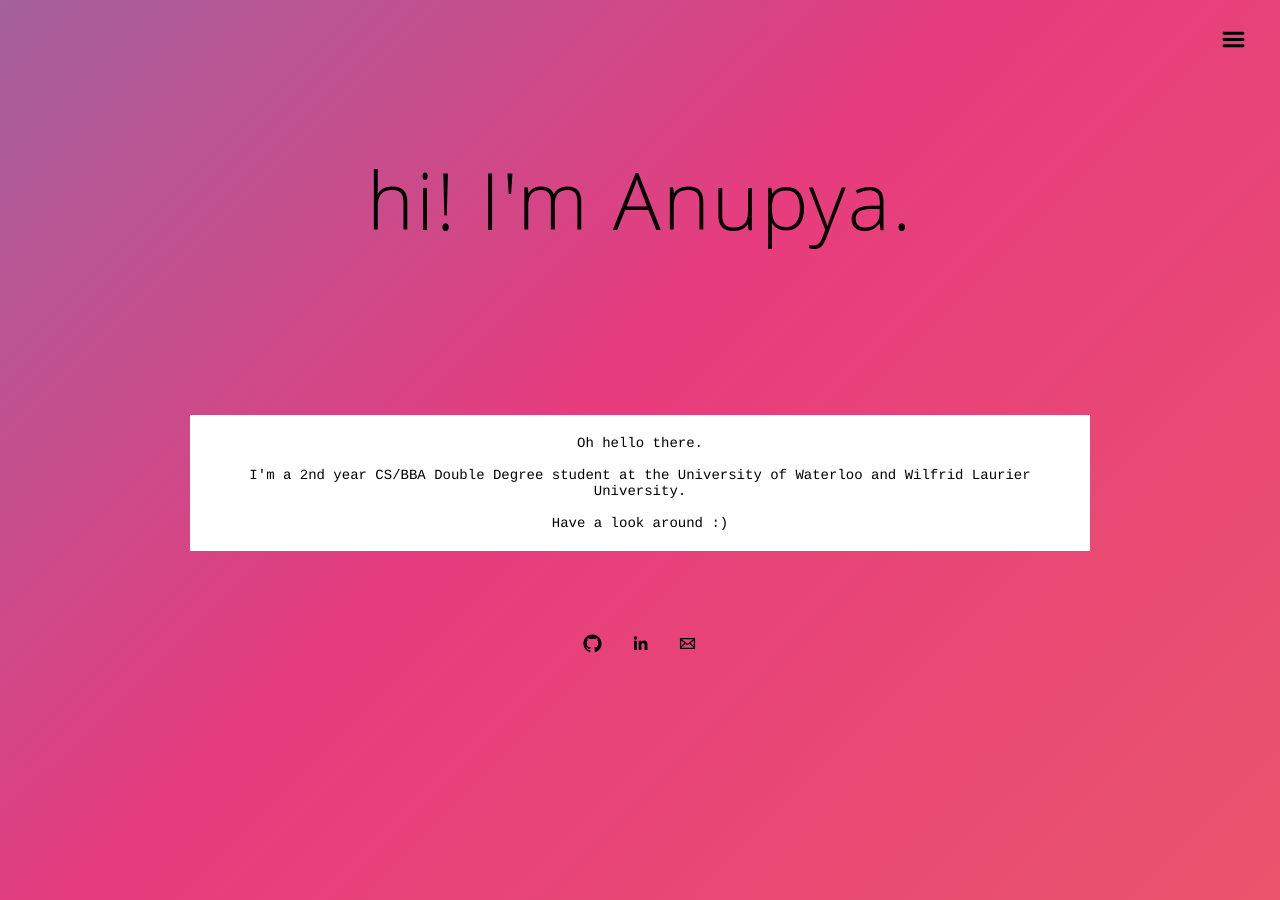
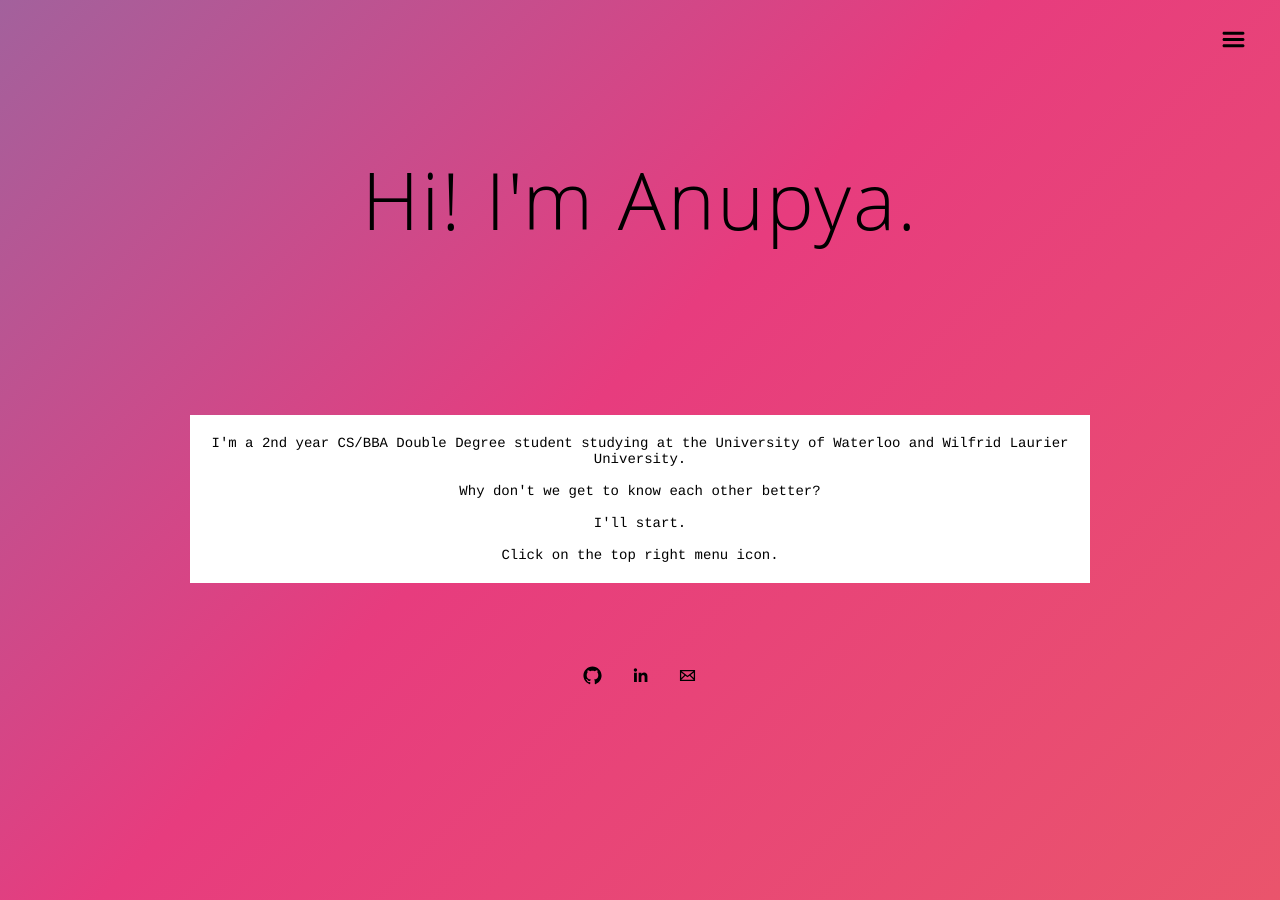
Before and after one commit to Anupya/anupya.github.io, a Jekyll site: the page built from index.html, in a window 1280 px wide. Built offline with Jekyll 4.4.1, drawn with Linux system fonts in a browser that asks for light colours.

Commit message:
updated bio

```diff
--- a/_layouts/default.html
+++ b/_layouts/default.html
@@ -3,7 +3,7 @@
     <head>
         <!-- <title>{{ page.title }}</title> -->
         <!-- link to main stylesheet -->
-        <h1 class="myName">hi! I'm Anupya.<br></br> </h1>
+        <h1 class="myName">Hi! I'm Anupya.<br></br> </h1>
         <link rel="stylesheet" type="text/css" href="/css/main.css">
         {% include keywords.html %}
         {% include navbar.html %}
--- a/index.html
+++ b/index.html
@@ -3,6 +3,5 @@ layout: default
 title: Anupya Pamidimukkala
 ---
 <div class="bio">
-    <p> Oh hello there. <br></br>
-	 I'm a 2nd year CS/BBA Double Degree student at the University of Waterloo and Wilfrid Laurier University. <br></br> Have a look around :) </p>
+    <p> I'm a 2nd year CS/BBA Double Degree student studying at the University of Waterloo and Wilfrid Laurier University. <br></br> Why don't we get to know each other better? <br></br> I'll start.  <br></br> Click on the top right menu icon. </p>
 </div>
```
